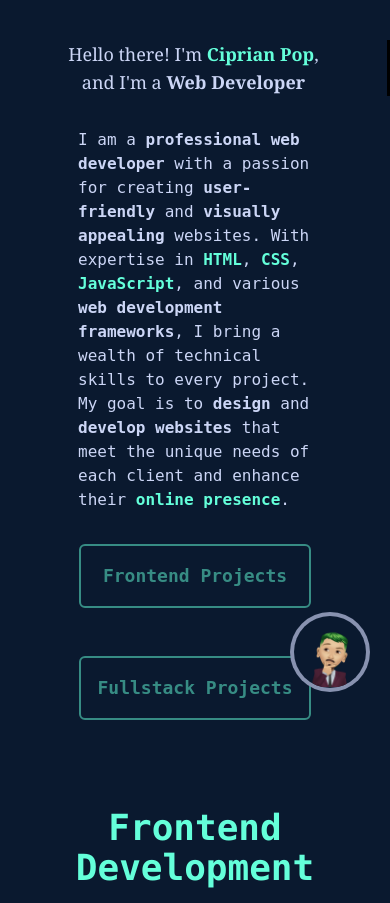
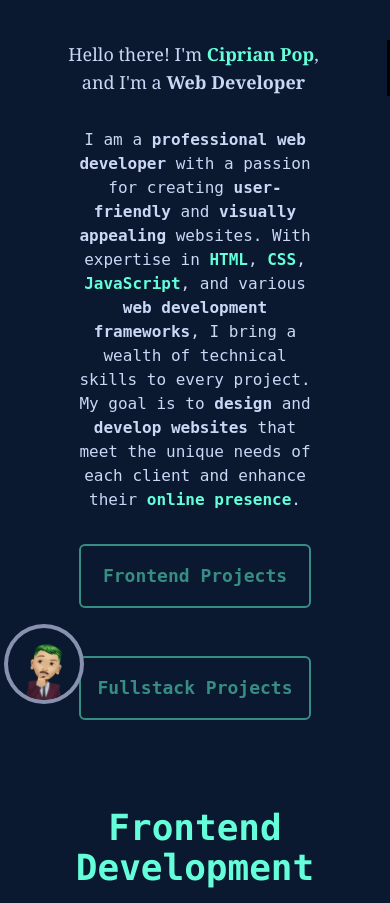
Before and after one commit to c-v-pop/portfolio, a PHP site: page / in a window 390 px wide. Shown: the part 108-1011 px from the top of the page. Run offline with PHP 8.4, Linux system fonts and the light colour scheme; style sheets or scripts are compiled from the project's sources; some libraries are stand-ins or nearby versions.

Commit message:
made avatar dynamic again

```diff
--- a/dist/output.css
+++ b/dist/output.css
@@ -596,28 +596,12 @@ video {
   position: absolute;
 }
 
-.relative {
-  position: relative;
-}
-
 .-bottom-10 {
   bottom: -2.5rem;
 }
 
 .left-1\/2 {
   left: 50%;
-}
-
-.bottom-4 {
-  bottom: 1rem;
-}
-
-.right-4 {
-  right: 1rem;
-}
-
-.bottom-10 {
-  bottom: 2.5rem;
 }
 
 .m-1 {
@@ -1333,7 +1311,7 @@ h2 {
 
   .avatar {
     position: fixed;
-    bottom: 1em;
+    bottom: 2em;
   }
 
   .frontend a {
--- a/index.html
+++ b/index.html
@@ -16,7 +16,7 @@
       <header>
          <nav
             class="flex flex-wrap justify-between container m-auto text-sm md:text-lg py-2 my-3 md:sticky md:top-0 bg-main-bg">
-            <div class="fixed bottom-10 right-4 md:relative w-20 h-20 rounded-full bg-[#8892B0] p-1 m-1 group hover:bg-[#64FFDA]">
+            <div class="avatar md:relative w-20 h-20 rounded-full bg-[#8892B0] p-1 m-1 group hover:bg-[#64FFDA]">
                <a href="https://www.linkedin.com/in/ciprian-pop-9a5169157/" target="_blank">
                   <!-- Default avatar -->
                   <img src="./images/avatar.PNG" alt="avatar" class="rounded-full bg-[#0A192F]">
@@ -42,7 +42,7 @@
                  <br class="md:hidden block"> and I'm a <span class="text-accent font-bold">Web Developer</span>
                </h1>
             </div>
-            <p class="text-base mt-[2em] md:text-2xl m-auto text-left md:text-center md:py-8 max-w-[60%]">I am a
+            <p class="text-base mt-[2em] md:text-2xl m-auto text-center md:py-8 max-w-[60%]">I am a
             <span class="font-bold text-accent">professional web developer</span> with a passion for creating
             <span class="font-bold text-support">user-friendly</span> and
             <span class="font-bold text-support">visually appealing</span> websites. With expertise in
--- a/styles/index.css
+++ b/styles/index.css
@@ -110,7 +110,7 @@ h2 {
 
   .avatar {
     position: fixed;
-    bottom: 1em;
+    bottom: 2em;
   }
   .frontend a {
     width: 95%;
```
Also changed, not shown: other parts of dist/output.css (+15 -25 lines).
